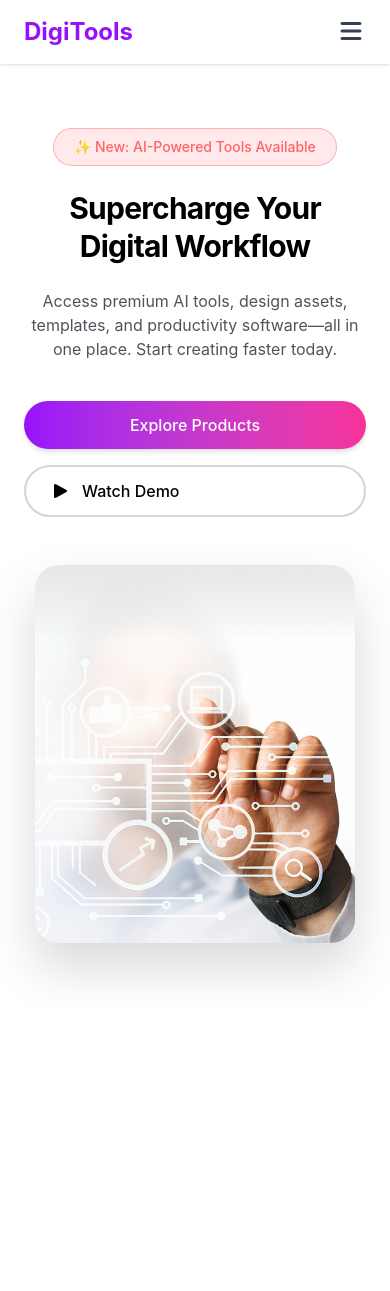
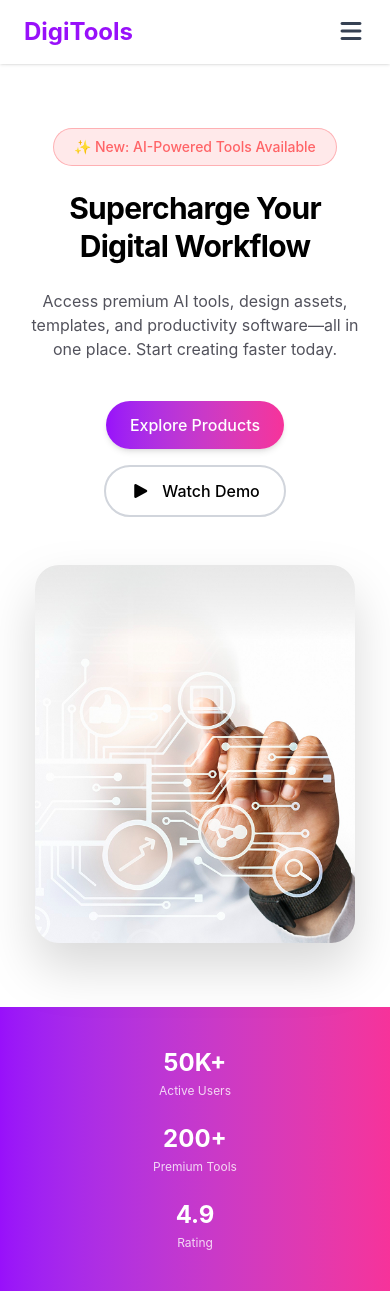
Before and after one commit to ShahariyaCore/assignment-6, a React (Vite) app: page / in a window 390 px wide. Before the commit the page ends 1007 px from the top, so only its background shows below. Built offline with nearby package versions, Linux system fonts and the light colour scheme.

Commit message:
Refactor Counter component: add responsive typography, spacing, and layout adjustments

```diff
--- a/src/App.jsx
+++ b/src/App.jsx
@@ -1,12 +1,14 @@
 
 import NavBar from './component/NavBar'
 import Banner from './component/Banner'
+import Counter from './component/Counter'
 
 function App() {
   return (
     <>
      <NavBar />
      <Banner />
+      <Counter />
     </>
 
   )
--- a/src/component/Banner.jsx
+++ b/src/component/Banner.jsx
@@ -26,7 +26,7 @@ const Banner = () => {
           </p>
 
           {/* Buttons */}
-          <div className="flex flex-col sm:flex-row justify-center lg:justify-start gap-4 pt-4">
+          <div className="flex flex-col sm:flex-row justify-center  items-center lg:justify-start gap-4 pt-4">
 
             <button className="px-6 py-3 rounded-full text-white font-medium
               bg-gradient-to-r from-purple-600 to-pink-500
--- /dev/null
+++ b/src/component/Counter.jsx
@@ -0,0 +1,35 @@
+const Counter = () => {
+  return (
+    <div className="w-full bg-gradient-to-r from-purple-600 to-pink-500 py-10 px-4 md:px-8 lg:px-16">
+      <div className="  container mx-auto flex flex-col md:flex-row items-center justify-between text-white text-center gap-6 md:gap-0 max-w-6xl">
+
+        {/* Counter 1 */}
+        <div className="flex-1">
+          <h2 className="text-2xl sm:text-3xl md:text-4xl font-bold">50K+</h2>
+          <p className="mt-1 sm:mt-2 text-xs sm:text-sm md:text-base opacity-80">Active Users</p>
+        </div>
+
+        {/* Separator */}
+        <div className="hidden md:block w-px h-12 bg-white/40 mx-4"></div>
+
+        {/* Counter 2 */}
+        <div className="flex-1">
+          <h2 className="text-2xl sm:text-3xl md:text-4xl font-bold">200+</h2>
+          <p className="mt-1 sm:mt-2 text-xs sm:text-sm md:text-base opacity-80">Premium Tools</p>
+        </div>
+
+        {/* Separator */}
+        <div className="hidden md:block w-px h-12 bg-white/40 mx-4"></div>
+
+        {/* Counter 3 */}
+        <div className="flex-1">
+          <h2 className="text-2xl sm:text-3xl md:text-4xl font-bold">4.9</h2>
+          <p className="mt-1 sm:mt-2 text-xs sm:text-sm md:text-base opacity-80">Rating</p>
+        </div>
+
+      </div>
+    </div>
+  );
+};
+
+export default Counter;
```
